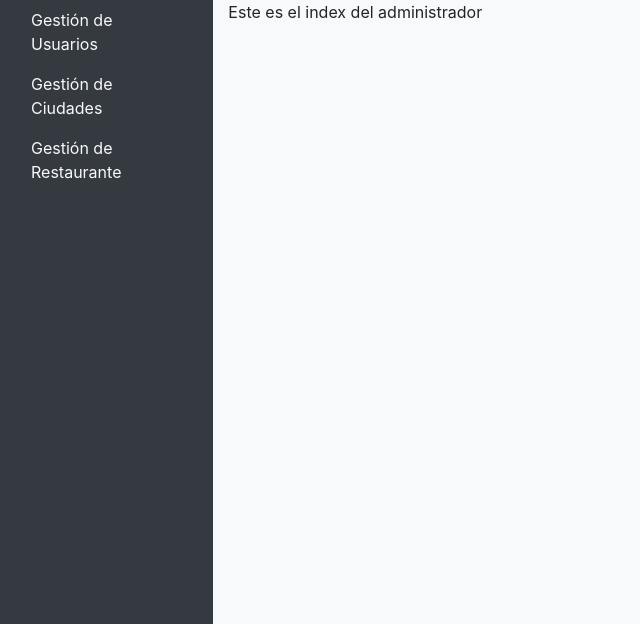
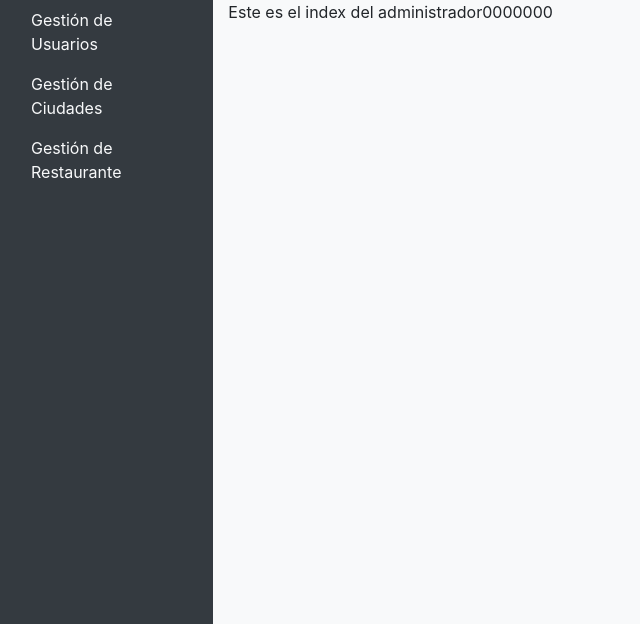
Before and after one commit to kebelandrade/project_food_at_home, a Django app: page /administrador/index in a window 1280 px wide. Shown: the part 88-712 px from the top of the page, without its empty margins (0-640 px from the left). Run offline with Django 3.2, Linux system fonts and the light colour scheme; some libraries are stand-ins or nearby versions.

Commit message:
frontend formulario root

```diff
--- a/food_at_home/food_at_home/templates/administrador/root.html
+++ b/food_at_home/food_at_home/templates/administrador/root.html
@@ -23,7 +23,7 @@
         <div style="height: 610px; width: 100%;">
             {% block workspace %}
             <div id="workspace">
-                <p>Este es el index del administrador</p>
+                <p>Este es el index del administrador0000000</p>
 
             </div>
             {% endblock %}
```
